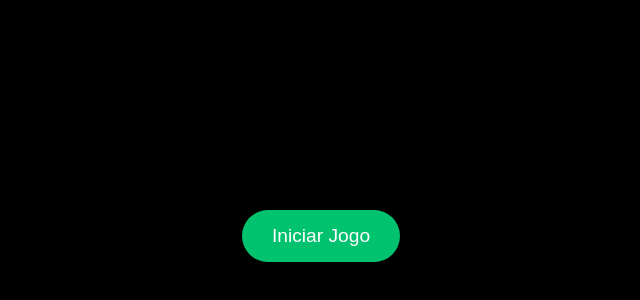
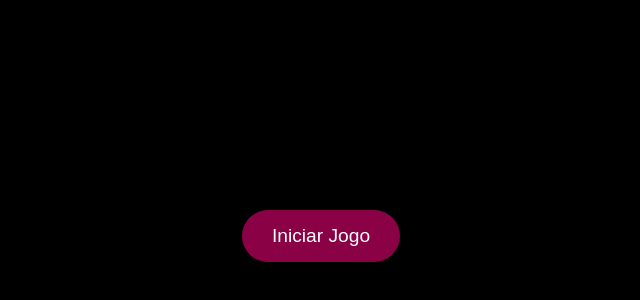
Before and after one commit to nuvem3x/JogoNanicos, a plain HTML site: page index.html in a window 1280 px wide. Shown: the part 164-464 px from the top of the page, without its empty margins (319-959 px from the left). Drawn offline with Linux system fonts and the light colour scheme.

Commit message:
Confirmar

```diff
--- a/index.html
+++ b/index.html
@@ -23,7 +23,7 @@
       margin-bottom: 30px;
     }
     button {
-      background-color: #00c26f;
+      background-color: #8a0146;
       color: white;
       border: none;
       padding: 15px 30px;
```
